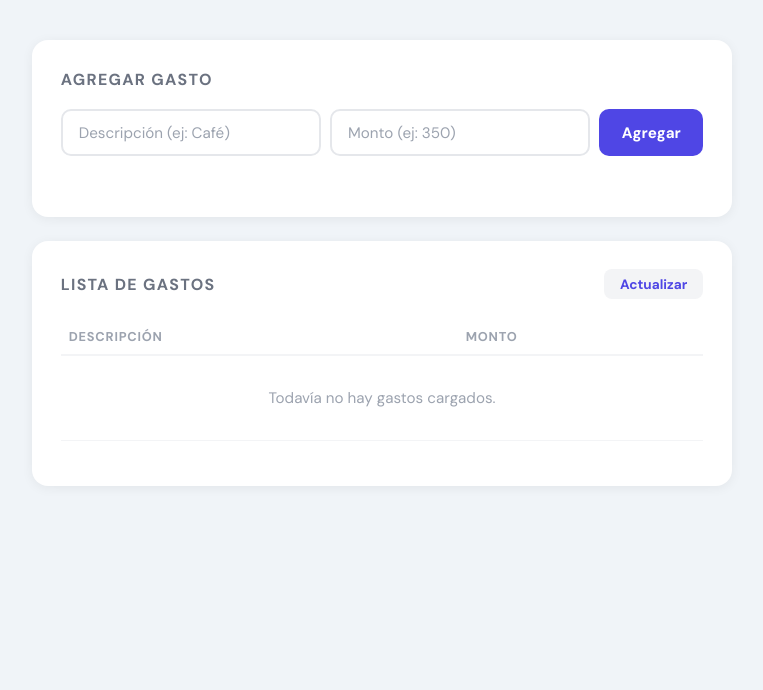
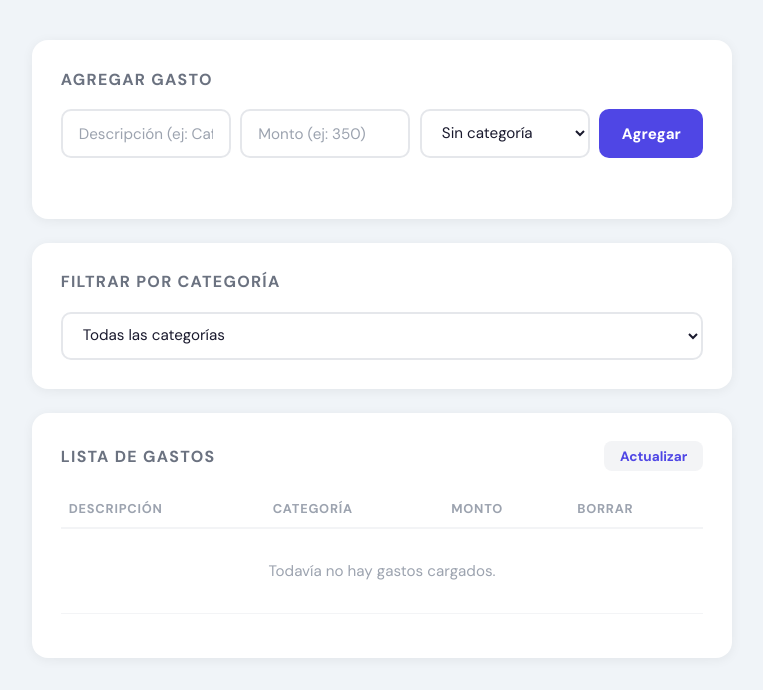
Before and after one commit to LucasAcuse/gastos-app, a Flask app: page / in a window 1280 px wide. Shown: the part 111-801 px from the top of the page, without its empty margins (258-1021 px from the left). Before the commit the page ends 597 px from the top, so only its background shows below. Run offline with Flask 3, Linux system fonts and the light colour scheme; data that the repository does not hold is empty.

Commit message:
Update index.html

```diff
--- a/templates/index.html
+++ b/templates/index.html
@@ -1,4 +1,3 @@
-
 <!DOCTYPE html>
 <html lang="es">
 <head>
@@ -21,9 +20,36 @@
             <div class="campos">
                 <input type="text" id="descripcion" placeholder="Descripción (ej: Café)" />
                 <input type="number" id="monto" placeholder="Monto (ej: 350)" />
+                <select id="categoria">
+                    <option value="Sin categoría">Sin categoría</option>
+                    <option value="Comida">🍔 Comida</option>
+                    <option value="Transporte">🚌 Transporte</option>
+                    <option value="Entretenimiento">🎬 Entretenimiento</option>
+                    <option value="Salud">💊 Salud</option>
+                    <option value="Educación">📚 Educación</option>
+                    <option value="Ropa">👕 Ropa</option>
+                    <option value="Otros">📦 Otros</option>
+                </select>
                 <button onclick="agregarGasto()">Agregar</button>
             </div>
             <p id="mensaje"></p>
+        </section>
+
+        <section class="filtro">
+            <h2>Filtrar por categoría</h2>
+            <div class="campos">
+                <select id="filtro-categoria" onchange="verGastos()">
+                    <option value="todas">Todas las categorías</option>
+                    <option value="Sin categoría">Sin categoría</option>
+                    <option value="Comida">🍔 Comida</option>
+                    <option value="Transporte">🚌 Transporte</option>
+                    <option value="Entretenimiento">🎬 Entretenimiento</option>
+                    <option value="Salud">💊 Salud</option>
+                    <option value="Educación">📚 Educación</option>
+                    <option value="Ropa">👕 Ropa</option>
+                    <option value="Otros">📦 Otros</option>
+                </select>
+            </div>
         </section>
 
         <section class="lista">
@@ -36,12 +62,14 @@
                 <thead>
                     <tr>
                         <th>Descripción</th>
+                        <th>Categoría</th>
                         <th>Monto</th>
+                        <th>Borrar</th>
                     </tr>
                 </thead>
                 <tbody id="cuerpo-tabla">
                     <tr>
-                        <td colspan="2" class="vacio">Todavía no hay gastos cargados.</td>
+                        <td colspan="4" class="vacio">Todavía no hay gastos cargados.</td>
                     </tr>
                 </tbody>
             </table>
@@ -55,6 +83,7 @@
         async function agregarGasto() {
             const descripcion = document.getElementById('descripcion').value;
             const monto = document.getElementById('monto').value;
+            const categoria = document.getElementById('categoria').value;
             const mensaje = document.getElementById('mensaje');
 
             if (!descripcion || !monto) {
@@ -66,7 +95,7 @@
             const response = await fetch('/gastos', {
                 method: 'POST',
                 headers: { 'Content-Type': 'application/json' },
-                body: JSON.stringify({ descripcion, monto: parseFloat(monto) })
+                body: JSON.stringify({ descripcion, monto: parseFloat(monto), categoria })
             });
 
             const data = await response.json();
@@ -79,15 +108,23 @@
             verGastos();
         }
 
+        async function borrarGasto(id) {
+            await fetch(`/gastos/${id}`, { method: 'DELETE' });
+            verGastos();
+        }
+
         async function verGastos() {
-            const response = await fetch('/gastos');
+            const categoria = document.getElementById('filtro-categoria').value;
+            const url = categoria === 'todas' ? '/gastos' : `/gastos?categoria=${encodeURIComponent(categoria)}`;
+
+            const response = await fetch(url);
             const data = await response.json();
 
             const tbody = document.getElementById('cuerpo-tabla');
             const totalDiv = document.getElementById('total');
 
             if (data.gastos.length === 0) {
-                tbody.innerHTML = '<tr><td colspan="2" class="vacio">Todavía no hay gastos cargados.</td></tr>';
+                tbody.innerHTML = '<tr><td colspan="4" class="vacio">Todavía no hay gastos cargados.</td></tr>';
                 totalDiv.textContent = '';
                 return;
             }
@@ -95,7 +132,9 @@
             tbody.innerHTML = data.gastos.map(g => `
                 <tr>
                     <td>${g.descripcion}</td>
+                    <td>${g.categoria}</td>
                     <td>$${g.monto.toFixed(2)}</td>
+                    <td><button class="btn-borrar" onclick="borrarGasto(${g.id})">🗑️</button></td>
                 </tr>
             `).join('');
 
```
